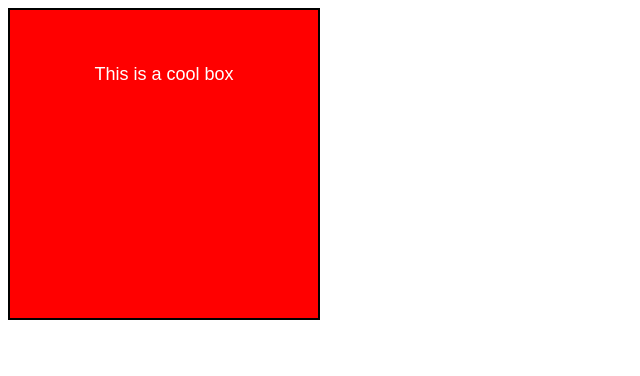
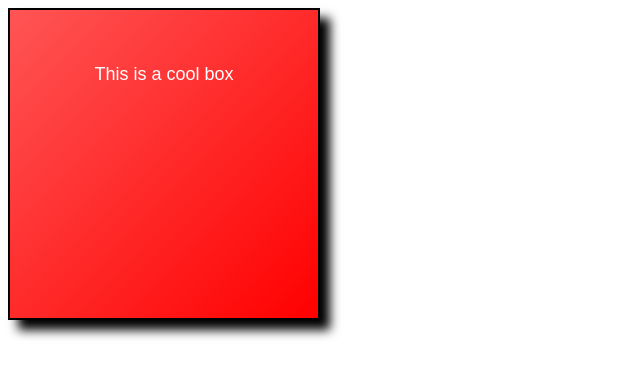
Before and after one commit to EthanG16/INFT-1206-Web-Developement, a plain HTML site: page Assignment 3 CSS/Part 2 - A cool looking box/index.html in a window 1280 px wide. Shown: the whole page, without its empty margins (0-640 px from the left). Drawn offline with Linux system fonts and the light colour scheme.

Commit message:
Assignment 3 - Part 2: Commit 5
Added gradients and box shadow

```diff
--- a/Assignment 3 CSS/Part 2 - A cool looking box/style.css
+++ b/Assignment 3 CSS/Part 2 - A cool looking box/style.css
@@ -20,7 +20,7 @@ div {
   background-color: red;
   color: white;
   border: 2px solid black;
-
-
-
+  background: linear-gradient(to bottom right, red, black 100%);
+  background: linear-gradient(to top left, red, white 300%);
+  box-shadow: 10px 10px 10px black;
 }
```
